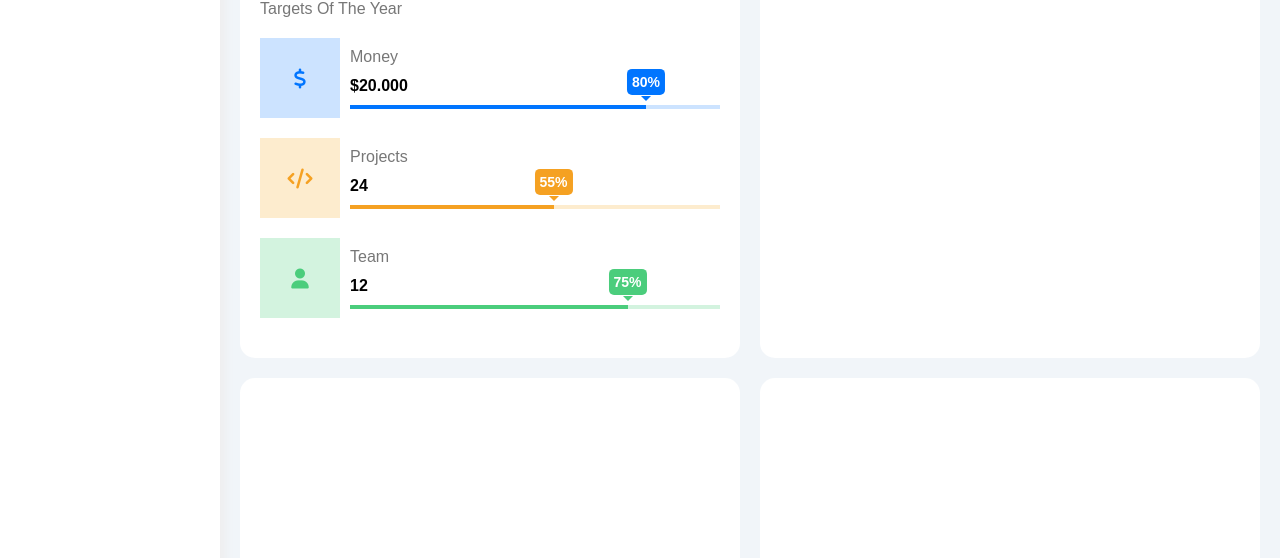
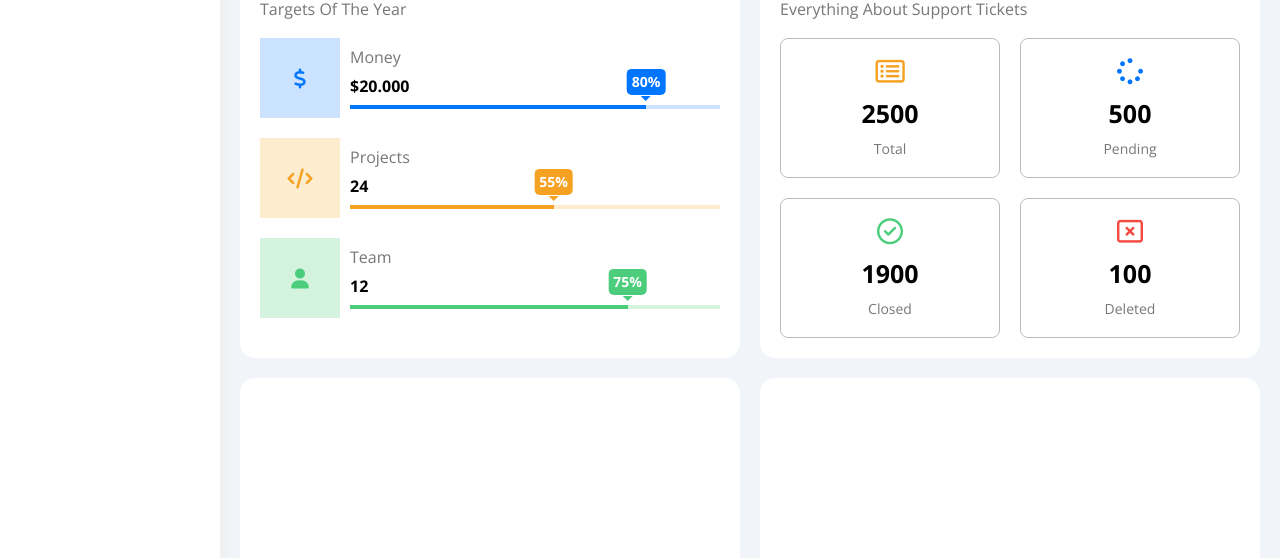
Before and after one commit to Aabdalah/template-4, a plain HTML site: page index.html in a window 1280 px wide. Shown: the part 657-1215 px from the top of the page. Drawn offline with nearby package versions, Linux system fonts and the light colour scheme.

Commit message:
Add files via upload

```diff
--- a/css/style.css
+++ b/css/style.css
@@ -13,12 +13,13 @@ body::-webkit-scrollbar-thumb:hover{
 :root{
     --blue:#0075ff;
     --dark-blue:#0069e0;
+    --border-color : #bbb
 }
 *{
     padding: 0;
     margin: 0;
     box-sizing: border-box;
-    font-family: "OpenSans",sans-serif;
+    font-family: "Open Sans",sans-serif;
 }
 
 ul{
@@ -129,7 +130,7 @@ header{
     background-color: white;
 }
 header form{
-    border: 1px solid #bbb;
+    border: 1px solid var(--border-color);
     padding: 10px 10px;
     border-radius: 8px;
     display: flex;
@@ -456,8 +457,41 @@ article:nth-child(3) .card:nth-child(3) span p{
 article:nth-child(3) .card:nth-child(3) span p::before{
     border-top-color: #4bcd7c;
 }
-
-
-
 /*third article end*/
+/*fourth article start*/
+article:nth-child(4) .card-container{
+    width: 100%;
+    flex-grow: 1;
+    display: grid;
+    grid-template-columns: 1fr 1fr;
+    gap: 20px;
+}
+article:nth-child(4) .card{
+    border: 1px solid var(--border-color);
+    border-radius: 8px;
+    display: flex;
+    flex-direction: column;
+    align-items: center;
+    justify-content: space-between;
+    padding: 20px 0;
+}
+article:nth-child(4) .card i{
+    font-size: 26px;
+}
+article:nth-child(4) .card h3{
+    font-size: 25px;
+}
+article:nth-child(4) .card p{
+    margin: 0;
+    font-size: 14px;
+}
+@media (max-width:767px){
+    article:nth-child(4) .card-container{
+        grid-template-columns: 1fr;
+    }
+    article:nth-child(4) .card h3{
+        margin: 15px 0 10px 0;
+    }
+}
+/*fourth article end*/
 /*section end*/
--- a/index.html
+++ b/index.html
@@ -203,7 +203,36 @@
                 </div>
             </article>
             <!--third-article end-->
-            <article></article>
+            <!--fourth-article start-->
+            <article>
+                <div class="header">
+                    <h2>Tickets Statistics</h2>
+                    <p>Everything About Support Tickets</p>
+                </div>
+                <div class="card-container">
+                    <div class="card">
+                        <i class="fa-regular fa-rectangle-list fa-2x" style="color: #f5a122;"></i>
+                        <h3>2500</h3>
+                        <p>Total</p>
+                    </div>
+                    <div class="card">
+                        <i class="fa-solid fa-spinner fa-2x" style="color: #0075ff;"></i>
+                        <h3>500</h3>
+                        <p>Pending</p>
+                    </div>
+                    <div class="card">
+                        <i class="fa-regular fa-circle-check fa-2x" style="color: #4bcd7c;"></i>
+                        <h3>1900</h3>
+                        <p>Closed</p>
+                    </div>
+                    <div class="card">
+                        <i class="fa-regular fa-rectangle-xmark fa-2x" style="color: #f4493e;"></i>
+                        <h3>100</h3>
+                        <p>Deleted</p>
+                    </div>
+                </div>
+            </article>
+            <!--fourth-article end-->
             <article></article>
             <article></article>
             <article></article>
```
